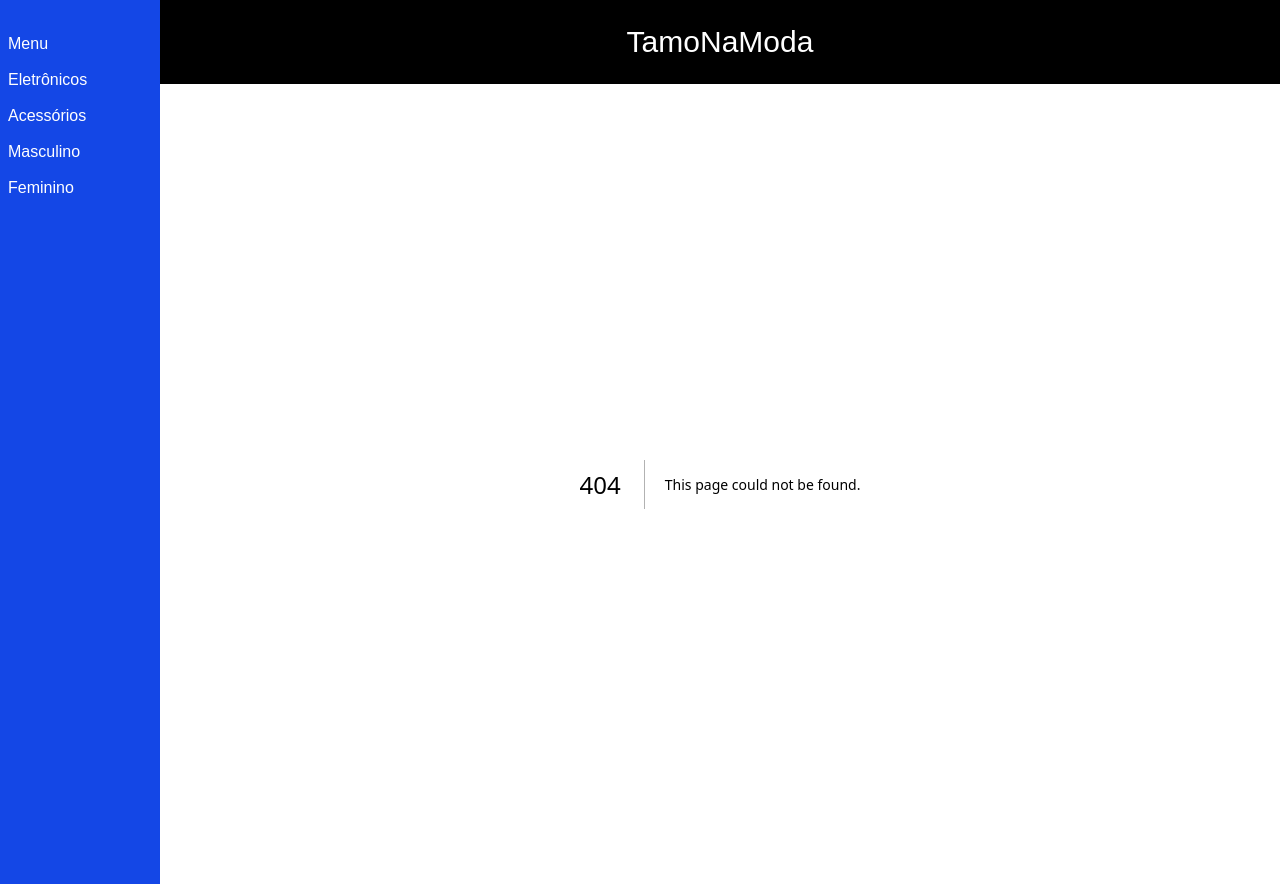
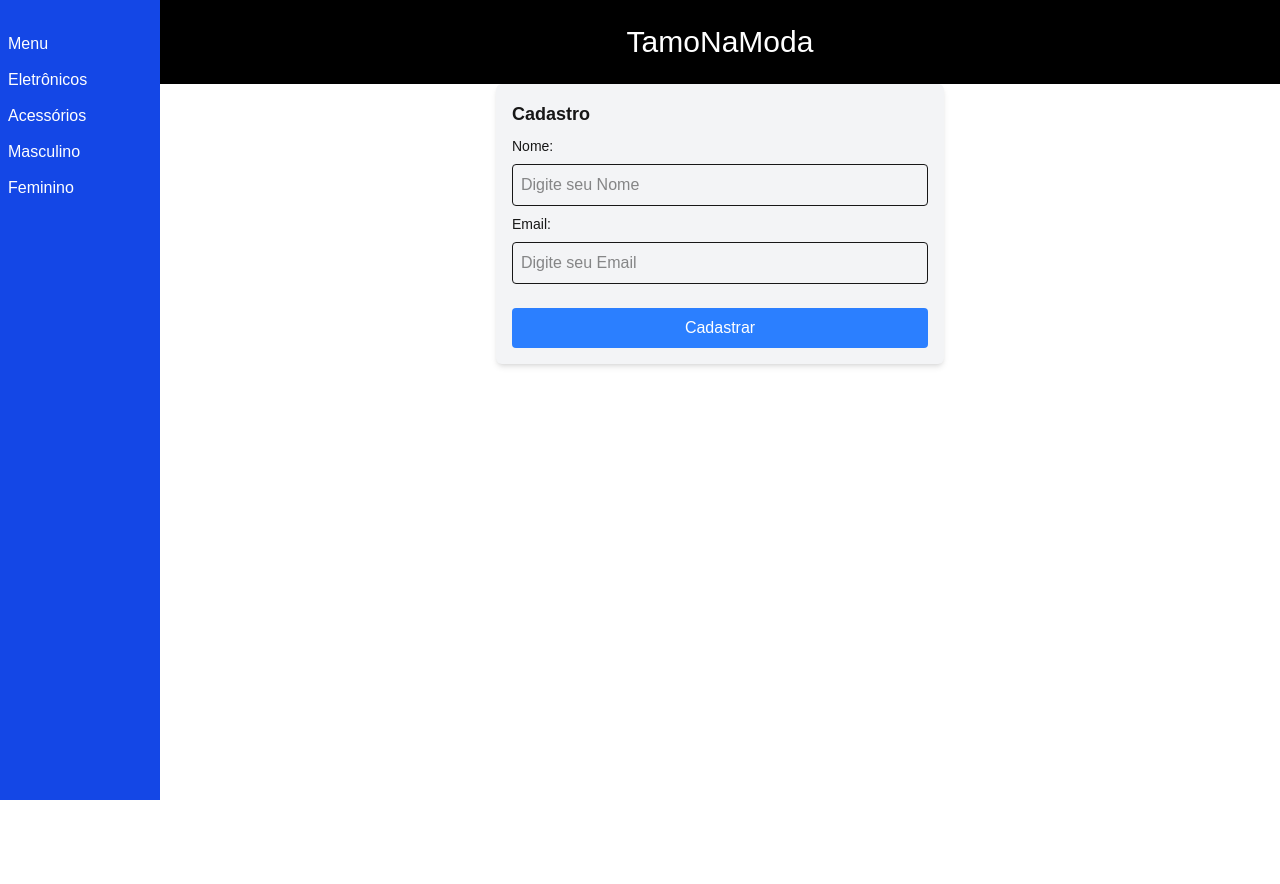
Before and after one commit to RiquelmeG22/curso-react-senac, a Next.js app: page /cadastro in a window 1280 px wide. Before the commit this address had no page. After the commit the page ends 800 px from the top, so only its background shows below. Built offline with nearby package versions, Linux system fonts and the light colour scheme.

Commit message:
incluindo db

```diff
--- /dev/null
+++ b/app/api/database.js
@@ -0,0 +1,10 @@
+import mysql from "mysql2/promise"
+
+const db = mysql.createPool({
+    host: process.env.DB_HOST,
+    user: process.env.DB_USER,
+    password: process.env.DB_PASSWORD,
+    database: process.env.DB_NAME
+})
+
+export default db;
--- /dev/null
+++ b/app/api/users/[id]/route.ts
@@ -0,0 +1,16 @@
+
+import { headers } from "next/headers";
+import db from "../../database"
+
+export  async function GET(request: Request, {params} : {params: {id: string}}) {
+    const {id} = params;
+
+    const [rows] = await db.query<any>("SELECT * FROM users where id = ?", [id])
+
+    return new Response(JSON.stringify(rows[0]), {
+        status: 200,
+        headers: { 'Content-Type': 'application/json'}
+
+    });
+
+}
--- /dev/null
+++ b/app/api/users/route.ts
@@ -0,0 +1,49 @@
+import db from '@/app/api/database'
+
+export async function GET(request: Request) {
+  try {
+    const [rows] = await db.query("SELECT * FROM users")
+    return new Response(JSON.stringify(rows), {
+      status: 200,
+      headers: { "Content-Type": "application/json" }
+    });
+  } catch (error) {
+    return new Response(JSON.stringify({ erro: error }), {
+      status: 500,
+      headers: { "Content-Type": "application/json" }
+    });
+  }
+}
+
+export async function POST(request: Request) {
+  const { name, email } = await request.json();
+  const [result] = await db.query(
+    "INSERT INTO users (name, email) VALUES (?, ?)",
+    [name, email]
+  );
+  return new Response(JSON.stringify(result), {
+    status: 200,
+    headers: { "Content-Type": "application/json" }
+  });
+}
+
+export async function PUT(request: Request) {
+
+  const { id, nome, email } = await request.json();
+
+  if (!id) {
+    return new Response(JSON.stringify({ erro: "ID é obrigatório para editar" }), {
+      status: 400,
+      headers: { "Content-Type": "application/json" }
+    });
+  }
+
+  const [result] = await db.query(
+    "UPDATE users SET name = ?, email = ? WHERE id = ?",
+    [nome, email, id]
+  );
+
+  return new Response(JSON.stringify({ valor: true }), {
+
+  });
+}
--- /dev/null
+++ b/app/cadastro/page.tsx
@@ -0,0 +1,14 @@
+import FormularioUser from "@/components/formularioUser";
+
+export default function Cadastrar() {
+
+
+    return (
+
+
+
+         <div>
+                <FormularioUser/>
+        </div>
+    )
+}
--- /dev/null
+++ b/app/editarUsuario/[id]/page.tsx
@@ -0,0 +1,17 @@
+import FormularioUser from "@/components/formularioUser";
+
+export default async function Update({params}: {params: Promise<{id: string}>}) {
+
+    const {id} = await params;
+
+    const response = await fetch(`${process.env.NEXT_PUBLIC_API_ROUTE}/api/users/${id}`)
+    const dados = await response.json();
+    console.log(dados)
+
+
+    return (
+        <div>
+            < FormularioUser id={dados.id} name={dados.name} email={dados.email}/>
+        </div>
+    )
+}
--- a/app/page.tsx
+++ b/app/page.tsx
@@ -1,31 +1,57 @@
-'use client'
+// 'use client'
 
-import { useEffect, useState } from "react";
-import Login from "@/components/Login";
-import Loja from "@/components/Loja";
-import Produtos from "@/components/Produtos";
+// import { useEffect, useState } from "react";
+// import Login from "@/components/Login";
+// import Loja from "@/components/Loja";
+// import Produtos from "@/components/Produtos";
 
-export default function Page() {
-  const [logado, setLogado] = useState(false);
+// export default function Page() {
+//   const [logado, setLogado] = useState(false);
 
-  useEffect(() => {
-    const loginSalvo = localStorage.getItem("logado");
-    if (loginSalvo === "true") {
-      setLogado(true);
-    }
-  }, []);
+//   useEffect(() => {
+//     const loginSalvo = localStorage.getItem("logado");
+//     if (loginSalvo === "true") {
+//       setLogado(true);
+//     }
+//   }, []);
 
-  const handleLogin = () => {
-    setLogado(true);
-    localStorage.setItem("logado", "true");
-  };
+//   const handleLogin = () => {
+//     setLogado(true);
+//     localStorage.setItem("logado", "true");
+//   };
 
-  if (!logado) return <Login onLogin={handleLogin} />;
+//   if (!logado) return <Login onLogin={handleLogin} />;
+
+//   return (
+//     <>
+//       <Loja />
+//       <Produtos />
+//     </>
+//   );
+// }
+
+
+import { userProps } from "@/tipos"
+import Link from 'next/link';
+
+export default  async function Index() {
+
+    const response =  await fetch(`${process.env.NEXT_PUBLIC_API_ROUTE}/api/users`)
+    const dados : userProps[] = await response.json();
+    console.log(dados);
+
+
 
   return (
-    <>
-      <Loja />
-      <Produtos />
-    </>
-  );
+    <div>
+      <Link href={'/cadastro'}>Cadastrar Usuario</Link>
+
+        {dados.map((item) => (
+          <div key={item.id}>
+            <h1>nome: {item.name} emial: {item.email}</h1>
+            <Link href={`/editarUsuario/${item.id}`}>Editar Usuario</Link>
+          </div>
+        ))}
+    </div>
+  )
 }
--- /dev/null
+++ b/components/formularioUser.tsx
@@ -0,0 +1,95 @@
+'use client'
+
+import { userProps } from "@/tipos"
+import { useRouter } from "next/navigation"
+import { useState } from "react"
+
+
+export default function FormularioUser({id, name="", email=""}: userProps) {
+
+    const [userid, setUserId] = useState <number | undefined>(id)
+    const [nome, setNome] = useState(name)
+    const [userEmail, setEmail] = useState(email)
+    const rota = useRouter()
+
+    console.log(nome)
+    console.log(userEmail)
+
+
+  async function Salvar(e: React.FormEvent<HTMLFormElement>) {
+    e.preventDefault()
+
+    const formulario = {
+        id: userid,
+        nome: nome,
+        email: userEmail
+    }
+
+    const metodo = userid ? "PUT" : "POST"
+
+
+
+    const response = await fetch(`${process.env.NEXT_PUBLIC_API_ROUTE}/api/users`,{
+        method: metodo,
+        headers: {"Content-type": "application/json"},
+        body: JSON.stringify(formulario)
+    })
+
+
+    const dados = await response.json();
+    if(dados) {
+        rota.push("/")
+    }
+
+
+  }
+
+  return (
+    <div>
+      <form
+        onSubmit={Salvar}
+        className="flex flex-col justify-center items-start space-y-5 p-4 bg-gray-100 rounded-md shadow-md max-w-md mx-auto"
+      >
+        <fieldset className="flex flex-col space-y-2 w-full">
+          <legend className="text-lg font-semibold mb-2">Cadastro</legend>
+
+          <label className="text-sm font-medium">Nome:</label>
+          <input
+            type="text"
+            name="nome"
+            placeholder="Digite seu Nome"
+            value={nome}
+            onChange={(e) => setNome(e.target.value)}
+            className="border p-2 rounded w-full"
+          />
+
+          <label className="text-sm font-medium">Email:</label>
+          <input
+            type="email"
+            name="email"
+            placeholder="Digite seu Email"
+            value={userEmail}
+            onChange={(e) => setEmail(e.target.value)}
+            className="border p-2 rounded w-full"
+          />
+        {userid
+                ? <button
+                    type="submit"
+                    className="mt-4 bg-blue-500 text-white px-4 py-2 rounded hover:bg-blue-600"
+                  >
+                    Editar
+                  </button>
+                : <button
+                    type="submit"
+                    className="mt-4 bg-blue-500 text-white px-4 py-2 rounded hover:bg-blue-600"
+                  >
+                    Cadastrar
+                  </button>
+              }
+
+
+        </fieldset>
+      </form>
+    </div>
+  )
+}
--- /dev/null
+++ b/tipos.ts
@@ -0,0 +1,5 @@
+export type userProps = {
+    id?: number,
+    name?: string,
+    email?: string
+}
```
Also changed, not shown: package.json (+8 -8 lines), 1 other file (tests, documents, lock files or other folders).
